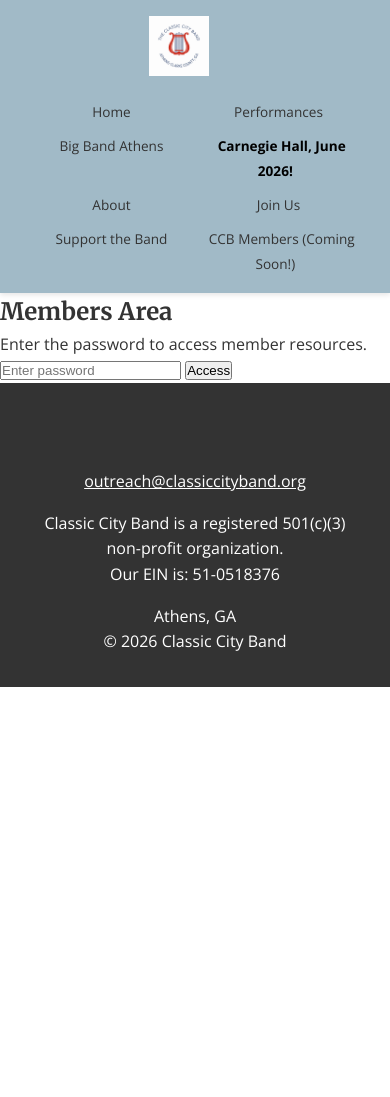
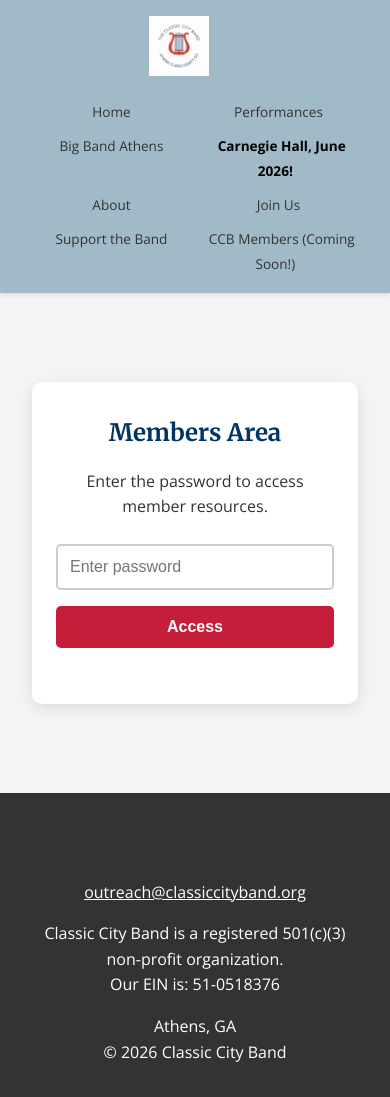
Before and after one commit to webmasterCCB/CCBwebsite, a Jekyll site: the page built from members.md, in a window 390 px wide. Built offline with Jekyll 4.4.1, drawn with Linux system fonts in a browser that asks for light colours; comment, search, counter and statistics services are not loaded; before the commit the page ends 900 px from its top, so only the background shows below that.

Commit message:
Update style.css

```diff
--- a/assets/css/style.css
+++ b/assets/css/style.css
@@ -260,6 +260,248 @@ nav a:hover {
 
 .btn-primary:hover {
   background: #a01828;
+}
+
+/* MEMBERS PAGE - PASSWORD GATE */
+.password-gate {
+  display: flex;
+  justify-content: center;
+  align-items: center;
+  min-height: 500px;
+  background: var(--light-gray);
+  padding: 2rem;
+}
+
+.password-container {
+  background: var(--white);
+  padding: 3rem;
+  border-radius: 10px;
+  box-shadow: 0 4px 15px rgba(0, 0, 0, 0.1);
+  text-align: center;
+  max-width: 400px;
+  width: 100%;
+}
+
+.password-container h2 {
+  color: var(--primary-navy);
+  margin-bottom: 1rem;
+}
+
+.password-container p {
+  color: var(--dark-gray);
+  margin-bottom: 1.5rem;
+}
+
+.password-container input {
+  width: 100%;
+  padding: 0.75rem;
+  margin-bottom: 1rem;
+  border: 2px solid #ccc;
+  border-radius: 5px;
+  font-size: 1rem;
+  box-sizing: border-box;
+}
+
+.password-container input:focus {
+  outline: none;
+  border-color: var(--primary-red);
+}
+
+.password-container button {
+  width: 100%;
+  padding: 0.75rem;
+  background: var(--primary-red);
+  color: white;
+  border: none;
+  border-radius: 5px;
+  font-size: 1rem;
+  font-weight: bold;
+  cursor: pointer;
+  transition: background 0.3s;
+}
+
+.password-container button:hover {
+  background: #a01828;
+}
+
+.error-message {
+  color: var(--primary-red);
+  font-size: 0.9rem;
+  margin-top: 1rem;
+}
+
+/* MEMBERS CONTENT */
+.members-content {
+  max-width: 900px;
+  margin: 3rem auto;
+  padding: 0 2rem;
+}
+
+/* ACCORDION STYLING */
+.accordion-item {
+  margin-bottom: 1.5rem;
+  border: 1px solid #ddd;
+  border-radius: 8px;
+  overflow: hidden;
+  box-shadow: 0 2px 8px rgba(0, 0, 0, 0.08);
+}
+
+.accordion-header {
+  width: 100%;
+  padding: 1.5rem;
+  background: #f0f8ff;
+  border: none;
+  cursor: pointer;
+  display: flex;
+  justify-content: space-between;
+  align-items: center;
+  font-size: 1.1rem;
+  font-weight: bold;
+  color: var(--primary-navy);
+  transition: background 0.3s;
+}
+
+.accordion-header:hover {
+  background: #e0f2ff;
+}
+
+.accordion-title {
+  text-align: left;
+}
+
+.accordion-icon {
+  font-size: 1.5rem;
+  font-weight: bold;
+  transition: transform 0.3s;
+}
+
+.accordion-body {
+  display: none;
+  padding: 1.5rem;
+  background: var(--white);
+  border-top: 2px solid #ddd;
+  color: var(--dark-gray);
+  line-height: 1.8;
+}
+
+.accordion-body h4 {
+  color: var(--primary-navy);
+  margin-top: 1.5rem;
+  margin-bottom: 0.75rem;
+}
+
+.accordion-body h4:first-child {
+  margin-top: 0;
+}
+
+.accordion-body ul {
+  margin-left: 1.5rem;
+  margin-bottom: 1rem;
+}
+
+.accordion-body li {
+  margin-bottom: 0.5rem;
+}
+
+.accordion-body a {
+  color: var(--primary-red);
+  text-decoration: none;
+  font-weight: 500;
+}
+
+.accordion-body a:hover {
+  text-decoration: underline;
+}
+
+.accordion-body hr {
+  margin: 1.5rem 0;
+  border: none;
+  border-top: 1px solid #ddd;
+}
+
+/* EMAIL PREVIEW */
+.email-preview {
+  background: #f9f9f9;
+  padding: 1rem;
+  border-left: 4px solid var(--primary-red);
+  border-radius: 4px;
+  margin-bottom: 1rem;
+}
+
+.email-preview p {
+  margin: 0.5rem 0;
+}
+
+.email-archive {
+  list-style: none;
+  padding: 0;
+}
+
+.email-archive li {
+  padding: 0.75rem;
+  margin-bottom: 0.5rem;
+  background: #f9f9f9;
+  border-radius: 4px;
+  display: flex;
+  justify-content: space-between;
+  align-items: center;
+}
+
+.email-archive a {
+  color: var(--primary-red);
+  text-decoration: none;
+  font-weight: 500;
+  font-size: 0.9rem;
+}
+
+.recordings-list {
+  list-style: none;
+  padding: 0;
+}
+
+.recordings-list li {
+  padding: 0.75rem;
+  margin-bottom: 0.5rem;
+  background: #f9f9f9;
+  border-radius: 4px;
+}
+
+/* BUTTON LINK STYLE */
+.btn-link {
+  display: inline-block;
+  padding: 0.75rem 1.5rem;
+  background: var(--primary-red);
+  color: white;
+  text-decoration: none;
+  border-radius: 5px;
+  font-weight: bold;
+  transition: background 0.3s;
+  margin: 0.5rem 0;
+}
+
+.btn-link:hover {
+  background: #a01828;
+}
+
+/* MOBILE RESPONSIVE */
+@media (max-width: 768px) {
+  .password-container {
+    padding: 2rem 1.5rem;
+  }
+
+  .accordion-header {
+    padding: 1rem;
+    font-size: 1rem;
+  }
+
+  .accordion-body {
+    padding: 1rem;
+  }
+
+  .members-content {
+    margin: 2rem auto;
+    padding: 0 1rem;
+  }
 }
 
 /* Quick Links Section */
```
